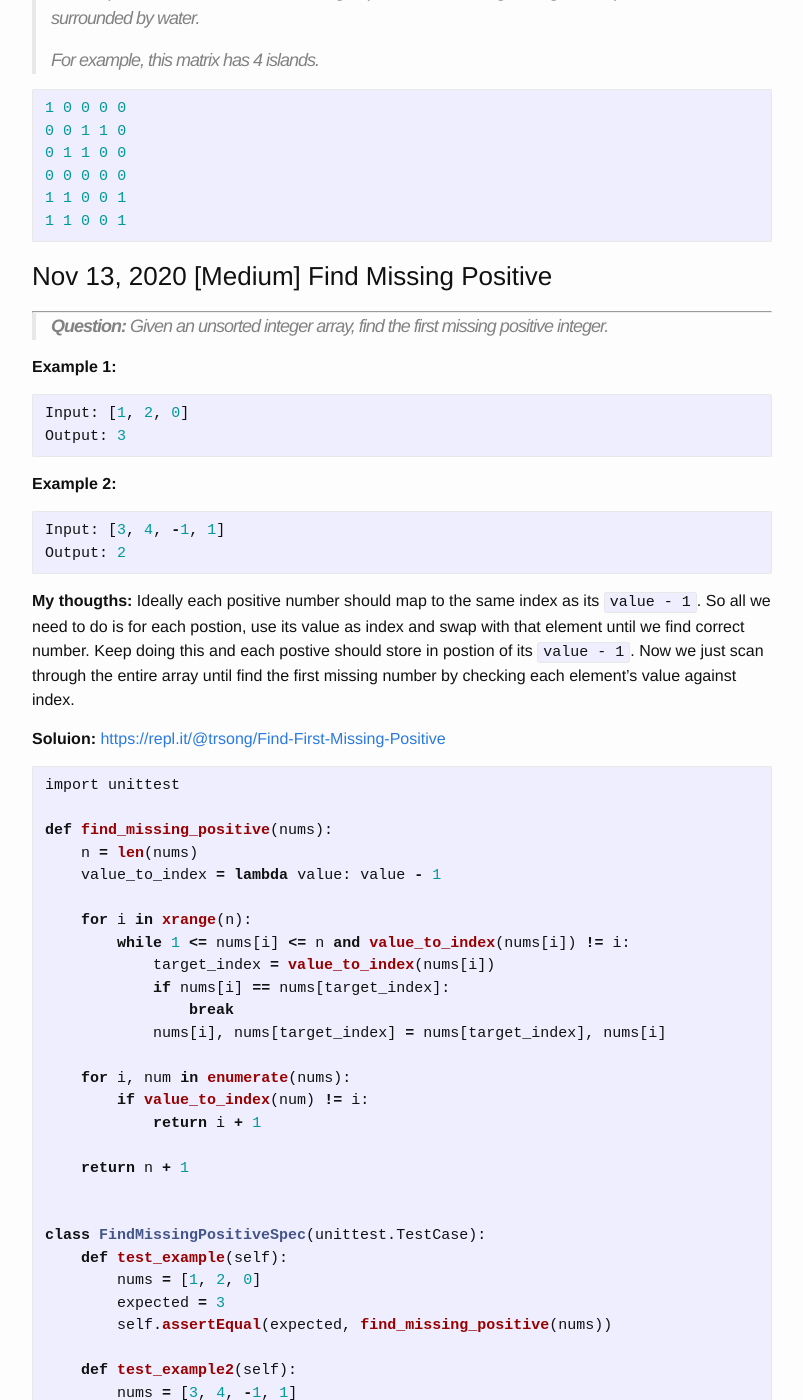
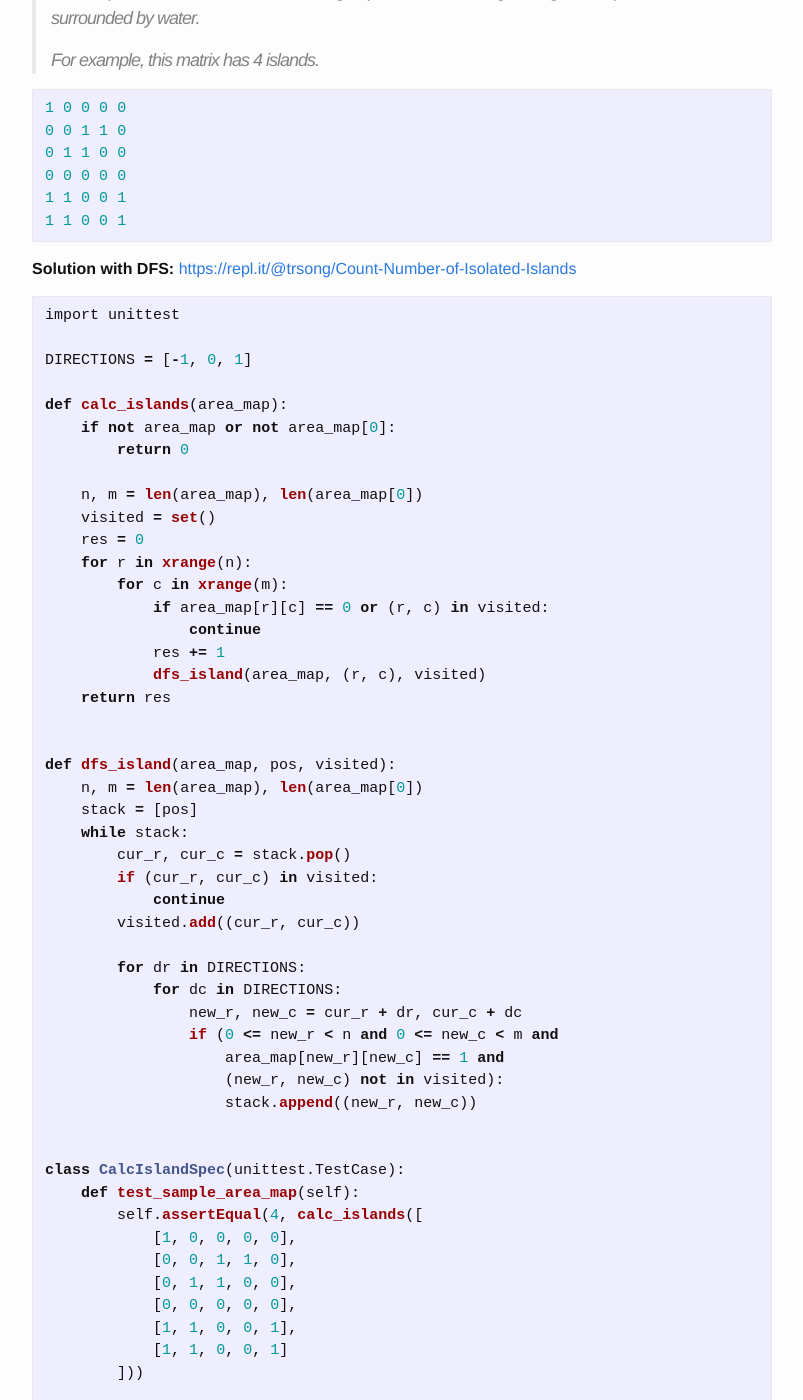
Before and after one commit to trsong/trsong.github.io, a Jekyll site: the page built from _posts/2020-11-01-DailyQuestionsAug.md, in a window 1280 px wide and 1400 px high, scrolled down 1186 px. Shown: the whole window, without its empty margins (238-1041 px from the left). Built offline with Jekyll 4.4.1, drawn with Linux system fonts in a browser that asks for light colours; some of the changed text lies outside the part shown.

Commit message:
Add solution to Nov 14 question.

````diff
--- a/_posts/2020-11-01-DailyQuestionsAug.md
+++ b/_posts/2020-11-01-DailyQuestionsAug.md
@@ -39,6 +39,101 @@ categories: Python/Java
 0 0 0 0 0
 1 1 0 0 1
 1 1 0 0 1
+```
+
+**Solution with DFS:** [https://repl.it/@trsong/Count-Number-of-Isolated-Islands](https://repl.it/@trsong/Count-Number-of-Isolated-Islands)
+```py
+import unittest
+
+DIRECTIONS = [-1, 0, 1]
+
+def calc_islands(area_map):
+    if not area_map or not area_map[0]:
+        return 0
+
+    n, m = len(area_map), len(area_map[0])
+    visited = set()
+    res = 0
+    for r in xrange(n):
+        for c in xrange(m):
+            if area_map[r][c] == 0 or (r, c) in visited:
+                continue
+            res += 1
+            dfs_island(area_map, (r, c), visited)
+    return res
+
+
+def dfs_island(area_map, pos, visited):
+    n, m = len(area_map), len(area_map[0])
+    stack = [pos]
+    while stack:
+        cur_r, cur_c = stack.pop()
+        if (cur_r, cur_c) in visited:
+            continue
+        visited.add((cur_r, cur_c))
+
+        for dr in DIRECTIONS:
+            for dc in DIRECTIONS:
+                new_r, new_c = cur_r + dr, cur_c + dc
+                if (0 <= new_r < n and 0 <= new_c < m and
+                    area_map[new_r][new_c] == 1 and
+                    (new_r, new_c) not in visited):
+                    stack.append((new_r, new_c))
+
+
+class CalcIslandSpec(unittest.TestCase):
+    def test_sample_area_map(self):
+        self.assertEqual(4, calc_islands([
+            [1, 0, 0, 0, 0],
+            [0, 0, 1, 1, 0],
+            [0, 1, 1, 0, 0],
+            [0, 0, 0, 0, 0],
+            [1, 1, 0, 0, 1],
+            [1, 1, 0, 0, 1]
+        ]))
+
+    def test_some_random_area_map(self):
+        self.assertEqual(5, calc_islands([
+            [1, 1, 0, 0, 0],
+            [0, 1, 0, 0, 1],
+            [1, 0, 0, 1, 1],
+            [0, 0, 0, 0, 0],
+            [1, 0, 1, 0, 1]
+        ]))
+
+    def test_island_edge_of_map(self):
+        self.assertEqual(5, calc_islands([
+            [1, 0, 0, 1, 0],
+            [0, 1, 0, 1, 0],
+            [0, 0, 0, 0, 0],
+            [1, 0, 1, 0, 1],
+            [1, 0, 1, 0, 1]
+        ]))
+
+    def test_huge_water(self):
+        self.assertEqual(0, calc_islands([
+            [0, 0, 0, 0, 0],
+            [0, 0, 0, 0, 0],
+            [0, 0, 0, 0, 0]
+        ]))
+
+    def test_huge_island(self):
+        self.assertEqual(1, calc_islands([
+            [1, 0, 1, 0, 1],
+            [1, 0, 0, 1, 0],
+            [1, 1, 1, 0, 1]
+        ]))
+
+    def test_non_square_island(self):
+        self.assertEqual(1, calc_islands([
+            [1],
+            [1],
+            [1]
+        ]))
+
+
+if __name__ == '__main__':
+    unittest.main(exit=False)
 ```
 
 
````
Also changed, not shown: _posts/2019-04-01-DailyQuestionsByCategory.md (+24 -0 lines).
